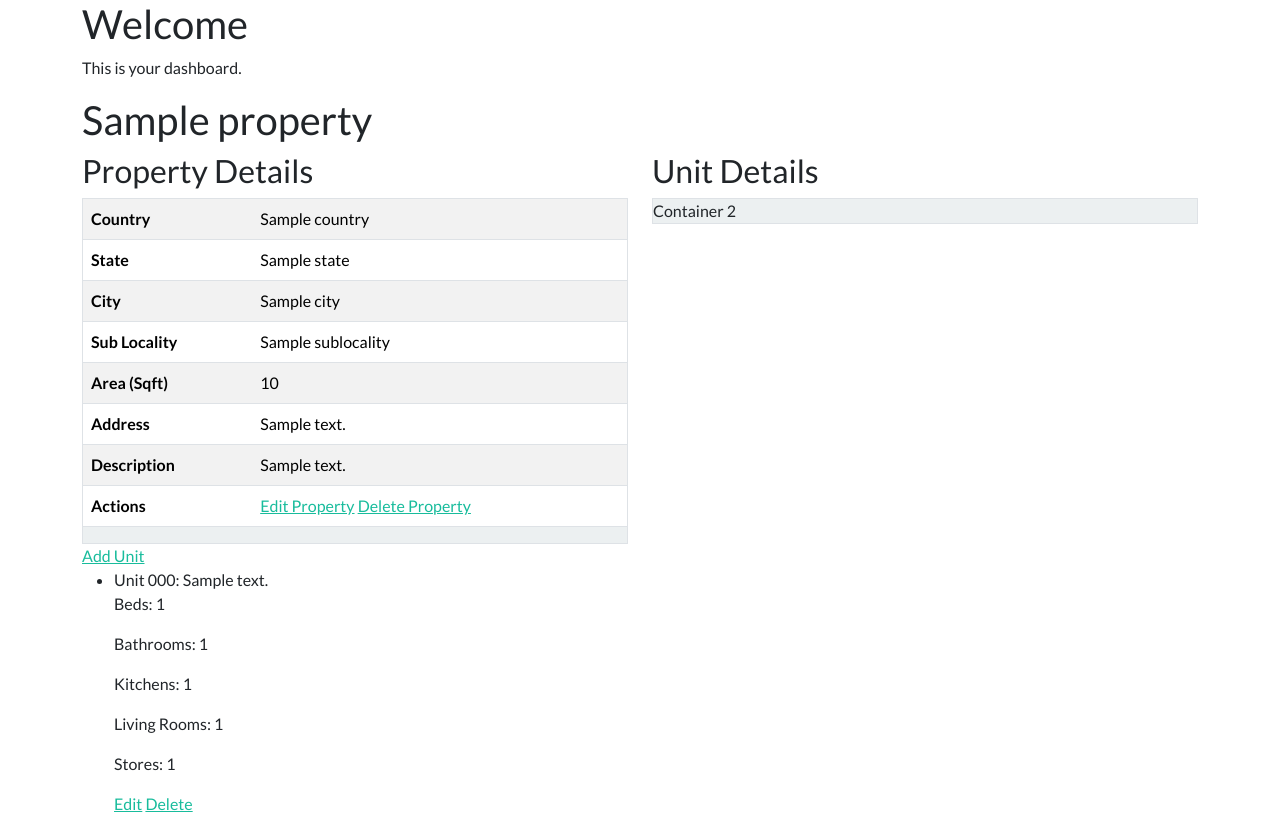
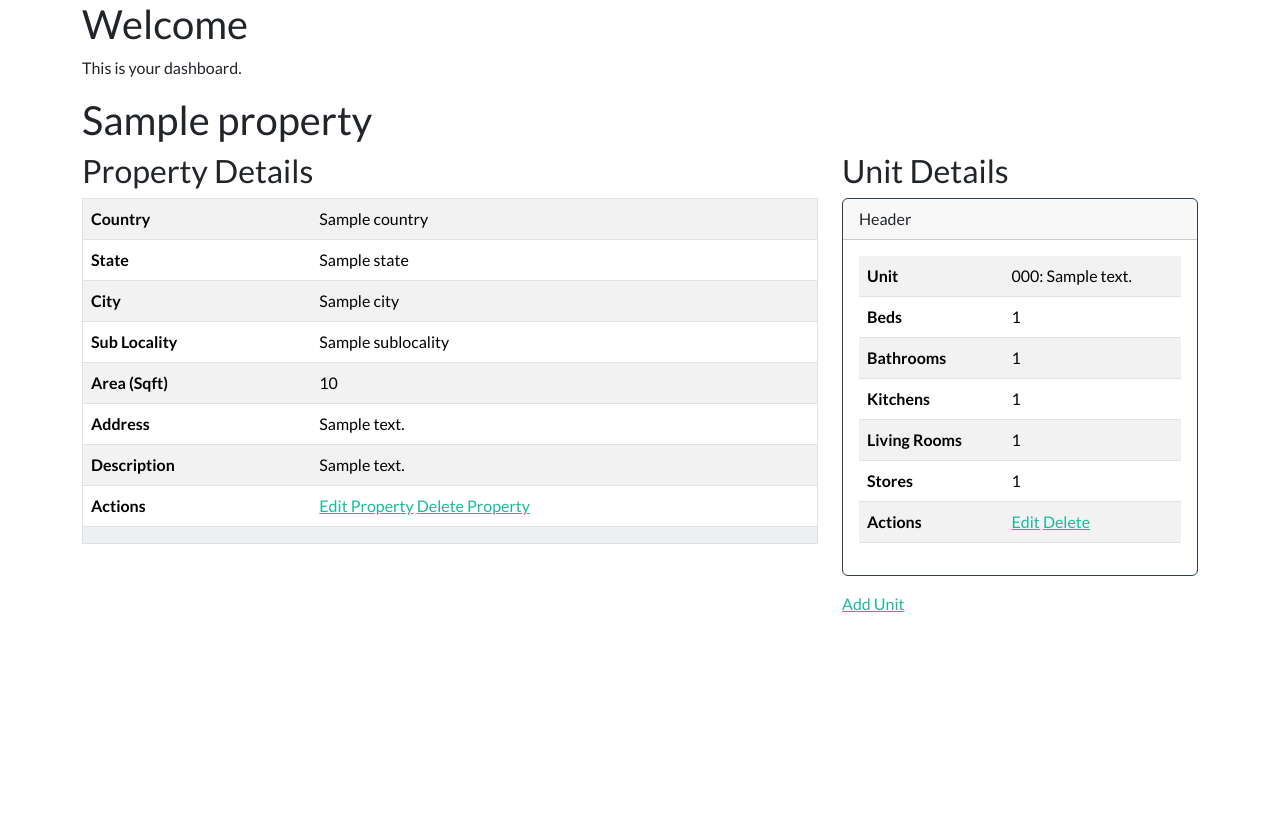
Before and after one commit to muzzammilh/estate-engine, a Django app: page /property/1/ in a window 1280 px wide. Shown: the part 72-904 px from the top of the page. After the commit the page ends 684 px from the top, so only its background shows below. Run offline with Django 5.2, Linux system fonts and the light colour scheme; a user stored in the database is signed in; tables that the repository leaves empty hold one stand-in row (values such as "Sample post"); some libraries are stand-ins or nearby versions.

Commit message:
Updated UI for unit detail

```diff
--- a/templates/properties/property_detail.html
+++ b/templates/properties/property_detail.html
@@ -2,7 +2,7 @@
 {% block content %}
     <h2>{{ property.name }}</h2>
     <div class="row">
-        <div class="col-md-6">
+        <div class="col-md-8">
             <h3>Property Details</h3>
             <div class="border bg-light">
                 <table class="table table-striped">
@@ -46,24 +46,51 @@
                 </table>
             </div>
         </div>
-        <div class="col-md-6">
+        <div class="col-md-4">
             <h3>Unit Details</h3>
-            <div class="border bg-light">Container 2</div>
+            {% for unit in property.units.all %}
+                <div class="card border-primary mb-3" style="max-width: 30rem;">
+                    <div class="card-header">Header</div>
+                    <div class="card-body">
+                        <table class="table table-striped">
+                            <tbody>
+                                <tr>
+                                    <th scope="row">Unit</th>
+                                    <td>{{ unit.unit_number }}: {{ unit.description }}</td>
+                                </tr>
+                                <tr>
+                                    <th scope="row">Beds</th>
+                                    <td>{{ unit.num_beds }}</td>
+                                </tr>
+                                <tr>
+                                    <th scope="row">Bathrooms</th>
+                                    <td>{{ unit.num_bathrooms }}</td>
+                                </tr>
+                                <tr>
+                                    <th scope="row">Kitchens</th>
+                                    <td>{{ unit.num_kitchens }}</td>
+                                </tr>
+                                <tr>
+                                    <th scope="row">Living Rooms</th>
+                                    <td>{{ unit.num_living_rooms }}</td>
+                                </tr>
+                                <tr>
+                                    <th scope="row">Stores</th>
+                                    <td>{{ unit.num_stores }}</td>
+                                </tr>
+                                <tr>
+                                    <th scope="row">Actions</th>
+                                    <td>
+                                        <a href="{% url 'unit_update' unit.pk %}">Edit</a>
+                                        <a href="{% url 'unit_delete' unit.pk %}">Delete</a>
+                                    </td>
+                                </tr>
+                            </tbody>
+                        </table>
+                    </div>
+                </div>
+            {% endfor %}
+            <a href="{% url 'unit_create' property.pk %}">Add Unit</a>
         </div>
     </div>
-    <a href="{% url 'unit_create' property.pk %}">Add Unit</a>
-    <ul>
-        {% for unit in property.units.all %}
-            <li>
-                Unit {{ unit.unit_number }}: {{ unit.description }}
-                <p>Beds: {{ unit.num_beds }}</p>
-                <p>Bathrooms: {{ unit.num_bathrooms }}</p>
-                <p>Kitchens: {{ unit.num_kitchens }}</p>
-                <p>Living Rooms: {{ unit.num_living_rooms }}</p>
-                <p>Stores: {{ unit.num_stores }}</p>
-                <a href="{% url 'unit_update' unit.pk %}">Edit</a>
-                <a href="{% url 'unit_delete' unit.pk %}">Delete</a>
-            </li>
-        {% endfor %}
-    </ul>
 {% endblock content %}
```
